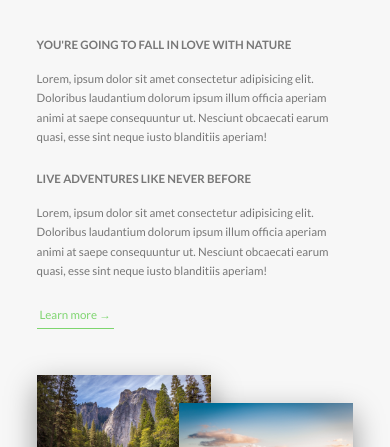
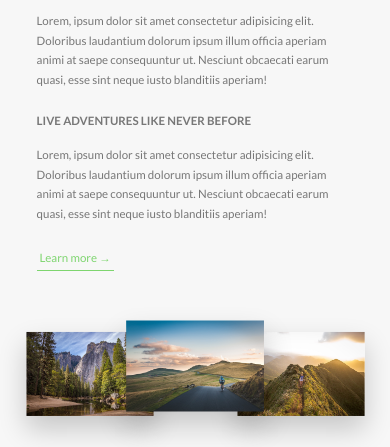
Before and after one commit to iCodeWalker/natours_ui, a website: page index.html in a window 390 px wide. Shown: the part 897-1344 px from the top of the page. Drawn offline with Linux system fonts and the light colour scheme.

Commit message:
Added: media query for about & features section

```diff
--- a/sass/base/_utilities.scss
+++ b/sass/base/_utilities.scss
@@ -4,10 +4,18 @@
 
 .u-margin-bottom-8 {
   margin-bottom: 8rem !important;
+
+  @include respond-to-viewport(tab-port) {
+    margin-bottom: 5rem !important;
+  }
 }
 
 .u-margin-bottom-4 {
   margin-bottom: 4rem !important;
+
+  @include respond-to-viewport(tab-port) {
+    margin-bottom: 3rem !important;
+  }
 }
 
 .u-margin-bottom-2 {
@@ -16,10 +24,18 @@
 
 .u-margin-top-8 {
   margin-top: 8rem !important;
+
+  @include respond-to-viewport(tab-port) {
+    margin-top: 5rem !important;
+  }
 }
 
 .u-margin-top-4 {
   margin-top: 4rem !important;
+
+  @include respond-to-viewport(tab-port) {
+    margin-top: 3rem !important;
+  }
 }
 
 .u-margin-top-2 {
--- a/sass/components/_composition.scss
+++ b/sass/components/_composition.scss
@@ -9,19 +9,43 @@
     transition: all 0.2s;
     outline-offset: 2rem;
 
+    @include respond-to-viewport(tab-port) {
+      float: left;
+      position: relative;
+      width: 33.33%;
+      box-shadow: 0 1.5rem 3rem rgba($color-black, 0.2);
+    }
+
     &--p1 {
       left: 0;
       top: -2rem;
+
+      @include respond-to-viewport(tab-port) {
+        top: 1rem;
+        transform: scale(1.2);
+      }
     }
 
     &--p2 {
       right: 0;
       top: 2rem;
+
+      @include respond-to-viewport(tab-port) {
+        top: 0;
+        transform: scale(1.3);
+        z-index: 100;
+      }
     }
 
     &--p3 {
       left: 20%;
       top: 10rem;
+
+      @include respond-to-viewport(tab-port) {
+        top: 1rem;
+        left: 0;
+        transform: scale(1.2);
+      }
     }
 
     &:hover {
--- a/sass/components/_feature-box.scss
+++ b/sass/components/_feature-box.scss
@@ -6,6 +6,10 @@
   border-radius: 3px;
   box-shadow: 0 1.5rem 4rem rgba($color-black, 0.15);
   transition: transform 0.3s;
+
+  @include respond-to-viewport(tab-port) {
+    padding: 2rem;
+  }
 
   &__icon {
     font-size: 6rem;
@@ -18,6 +22,10 @@
     -webkit-background-clip: text;
     background-clip: text;
     color: transparent;
+
+    @include respond-to-viewport(tab-port) {
+      margin-bottom: 0;
+    }
   }
 
   &__text {
--- a/sass/layout/_footer.scss
+++ b/sass/layout/_footer.scss
@@ -10,6 +10,10 @@
   &__logo-box {
     text-align: center;
     margin-bottom: 8rem;
+
+    @include respond-to-viewport(tab-port) {
+      margin-bottom: 5rem;
+    }
   }
 
   &__logo {
--- a/sass/pages/_home.scss
+++ b/sass/pages/_home.scss
@@ -2,6 +2,10 @@
   background-color: $color-grey-light-1;
   padding: 25rem 0;
   margin-top: -20vh;
+
+  @include respond-to-viewport(tab-port) {
+    padding: 20rem 0;
+  }
 }
 
 .section-feature {
@@ -20,17 +24,29 @@
   & > * {
     transform: skewY(7deg);
   }
+
+  @include respond-to-viewport(tab-port) {
+    padding: 15rem 0;
+  }
 }
 
 .section-tours {
   padding: 25rem 0 10rem 0;
   background-color: $color-grey-light-1;
   margin-top: -10rem;
+
+  @include respond-to-viewport(tab-port) {
+    padding: 20rem 0 8rem 0;
+  }
 }
 
 .section-stories {
   position: relative;
   padding: 15rem 0;
+
+  @include respond-to-viewport(tab-port) {
+    padding: 10rem 0;
+  }
 }
 
 .section-booking {
@@ -40,6 +56,10 @@
     $color-primary-light,
     $color-primary-dark
   );
+
+  @include respond-to-viewport(tab-port) {
+    padding: 10rem 0;
+  }
 }
 
 .booking {
```
Also changed, not shown: css/style.css.
